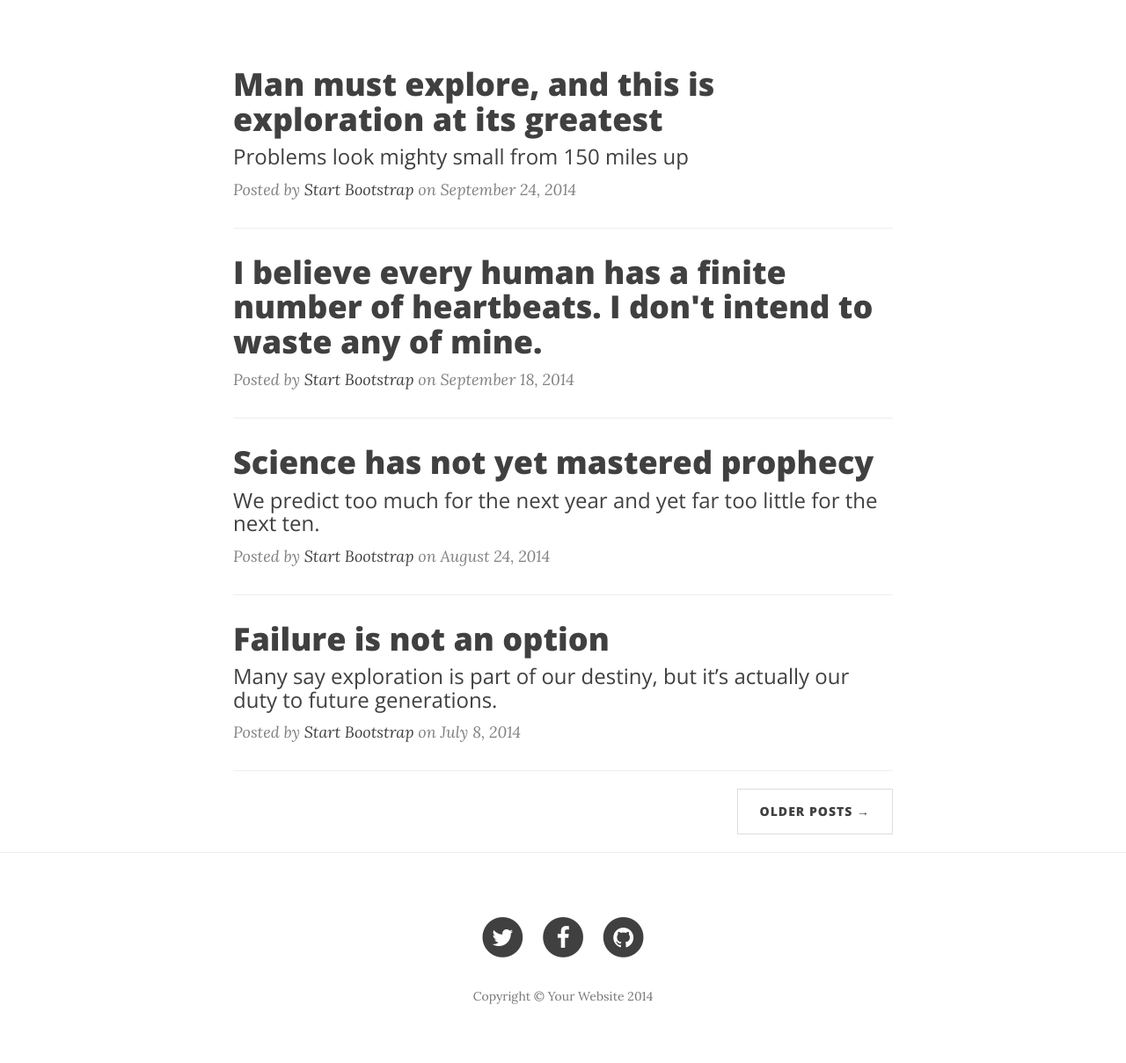
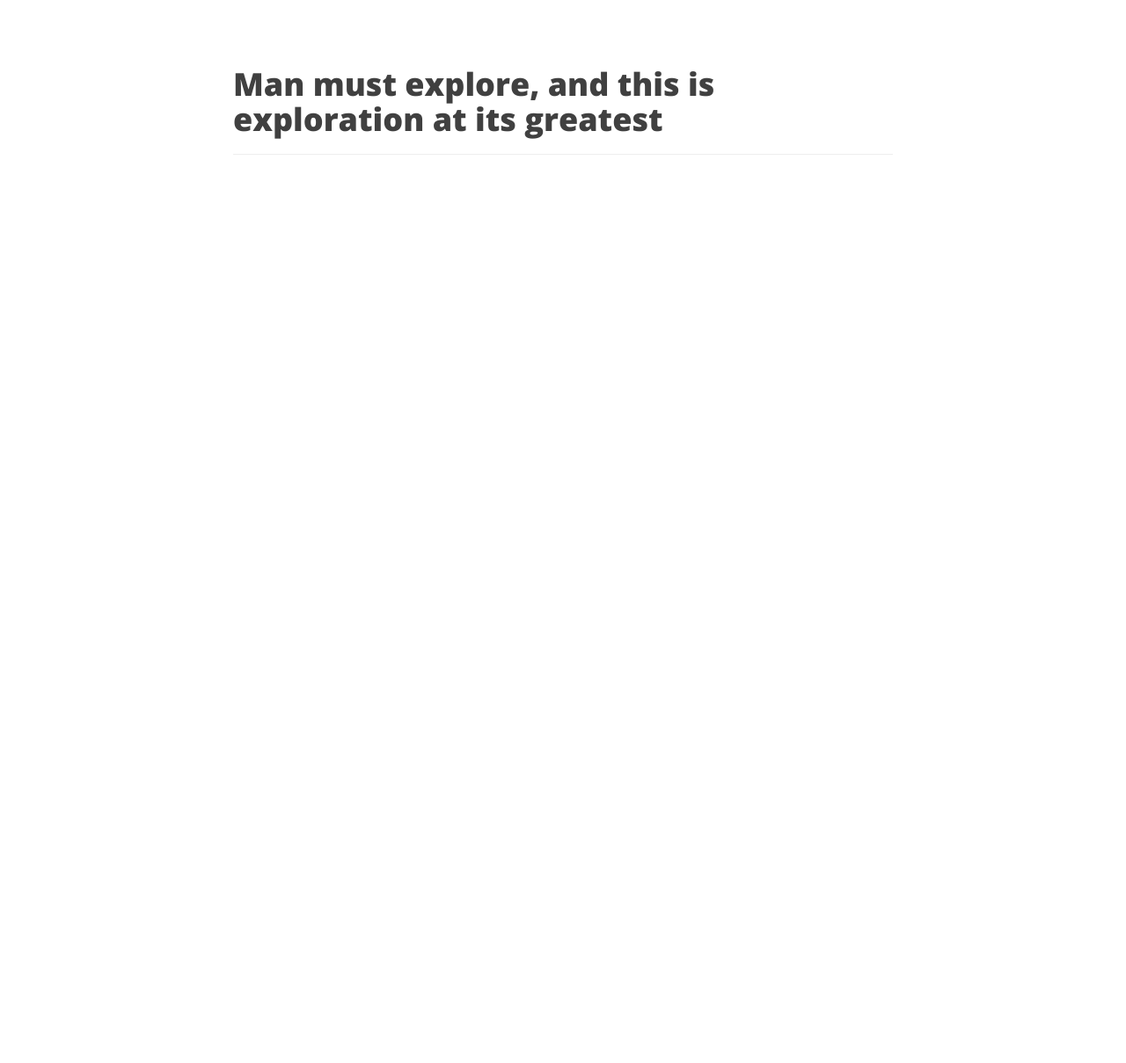
Before and after one commit to Merike22/projekt1, a PHP site: page /projekt1/startbootstrap-clean-blog-1.0.3/index.php in a window 1280 px wide. Shown: the part 481-1690 px from the top of the page at 88% size. After the commit the page ends 657 px from the top, so only its background shows below. Run offline with PHP 8.4, Linux system fonts and the light colour scheme; some libraries are stand-ins or nearby versions.

Commit message:
Kustutada index.php failist ära kõik muud blogikanded (div'id klassiga post-preview) peale ühe, mis algab sõnadega Man must explore [Delivers #107234148]

```diff
--- a/startbootstrap-clean-blog-1.0.3/index.php
+++ b/startbootstrap-clean-blog-1.0.3/index.php
@@ -98,100 +98,12 @@ k<!DOCTYPE html>
                     <h2 class="post-title">
                         Man must explore, and this is exploration at its greatest
                     </h2>
-
-                    <h3 class="post-subtitle">
-                        Problems look mighty small from 150 miles up
-                    </h3>
                 </a>
-
-                <p class="post-meta">Posted by <a href="#">Start Bootstrap</a> on September 24, 2014</p>
-            </div>
-            <hr>
-            <div class="post-preview">
-                <a href="post.html">
-                    <h2 class="post-title">
-                        I believe every human has a finite number of heartbeats. I don't intend to waste any of mine.
-                    </h2>
-                </a>
-
-                <p class="post-meta">Posted by <a href="#">Start Bootstrap</a> on September 18, 2014</p>
-            </div>
-            <hr>
-            <div class="post-preview">
-                <a href="post.html">
-                    <h2 class="post-title">
-                        Science has not yet mastered prophecy
-                    </h2>
-
-                    <h3 class="post-subtitle">
-                        We predict too much for the next year and yet far too little for the next ten.
-                    </h3>
-                </a>
-
-                <p class="post-meta">Posted by <a href="#">Start Bootstrap</a> on August 24, 2014</p>
-            </div>
-            <hr>
-            <div class="post-preview">
-                <a href="post.html">
-                    <h2 class="post-title">
-                        Failure is not an option
-                    </h2>
-
-                    <h3 class="post-subtitle">
-                        Many say exploration is part of our destiny, but it’s actually our duty to future generations.
-                    </h3>
-                </a>
-
-                <p class="post-meta">Posted by <a href="#">Start Bootstrap</a> on July 8, 2014</p>
-            </div>
-            <hr>
-            <!-- Pager -->
-            <ul class="pager">
-                <li class="next">
-                    <a href="#">Older Posts &rarr;</a>
-                </li>
-            </ul>
-        </div>
-    </div>
-</div>
-
 <hr>
 
 <!-- Footer -->
 <footer>
-    <div class="container">
-        <div class="row">
-            <div class="col-lg-8 col-lg-offset-2 col-md-10 col-md-offset-1">
-                <ul class="list-inline text-center">
-                    <li>
-                        <a href="#">
-                                <span class="fa-stack fa-lg">
-                                    <i class="fa fa-circle fa-stack-2x"></i>
-                                    <i class="fa fa-twitter fa-stack-1x fa-inverse"></i>
-                                </span>
-                        </a>
-                    </li>
-                    <li>
-                        <a href="#">
-                                <span class="fa-stack fa-lg">
-                                    <i class="fa fa-circle fa-stack-2x"></i>
-                                    <i class="fa fa-facebook fa-stack-1x fa-inverse"></i>
-                                </span>
-                        </a>
-                    </li>
-                    <li>
-                        <a href="#">
-                                <span class="fa-stack fa-lg">
-                                    <i class="fa fa-circle fa-stack-2x"></i>
-                                    <i class="fa fa-github fa-stack-1x fa-inverse"></i>
-                                </span>
-                        </a>
-                    </li>
-                </ul>
-                <p class="copyright text-muted">Copyright &copy; Your Website 2014</p>
-            </div>
-        </div>
-    </div>
+
 </footer>
 
 <!-- jQuery -->
```
